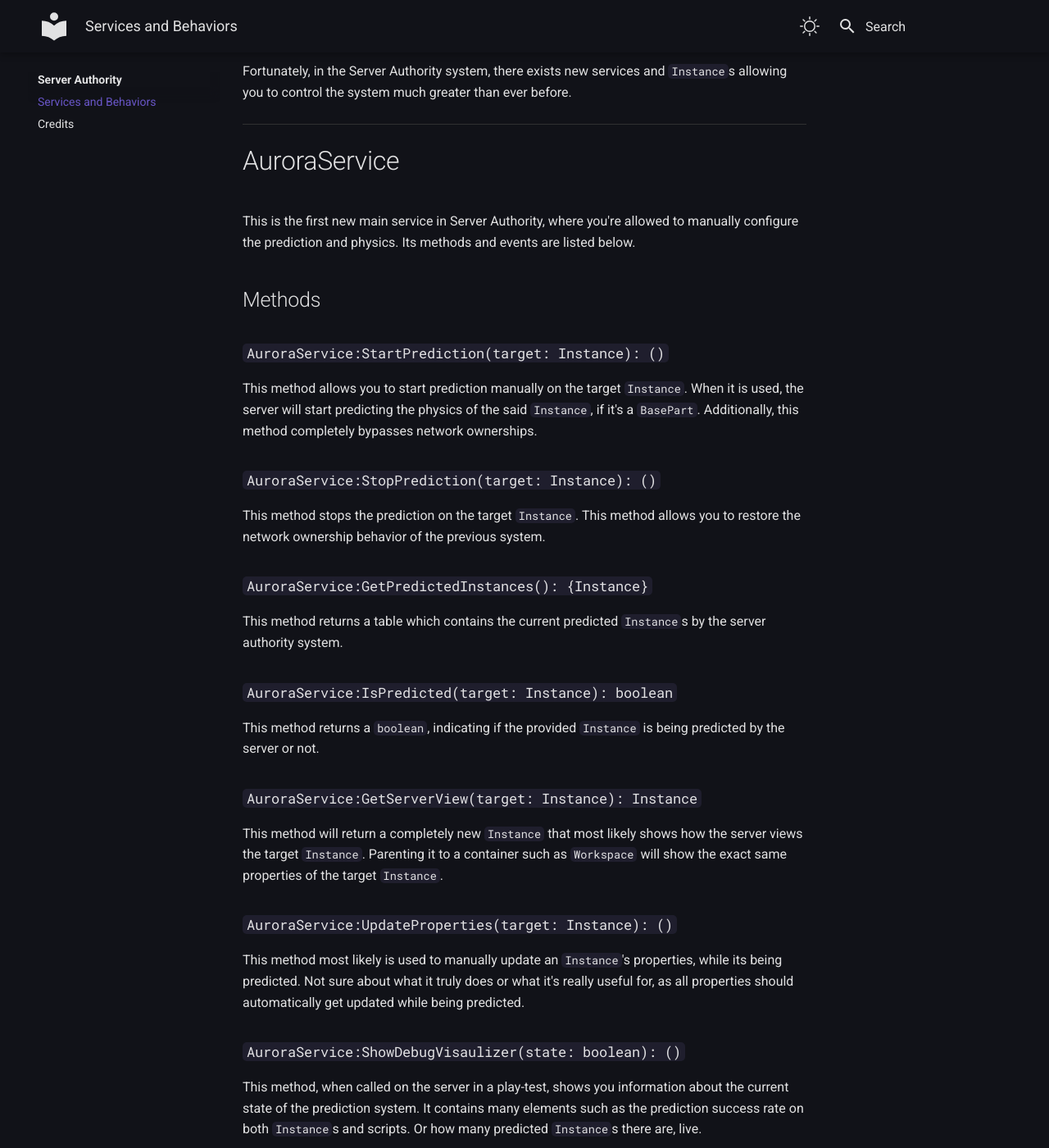
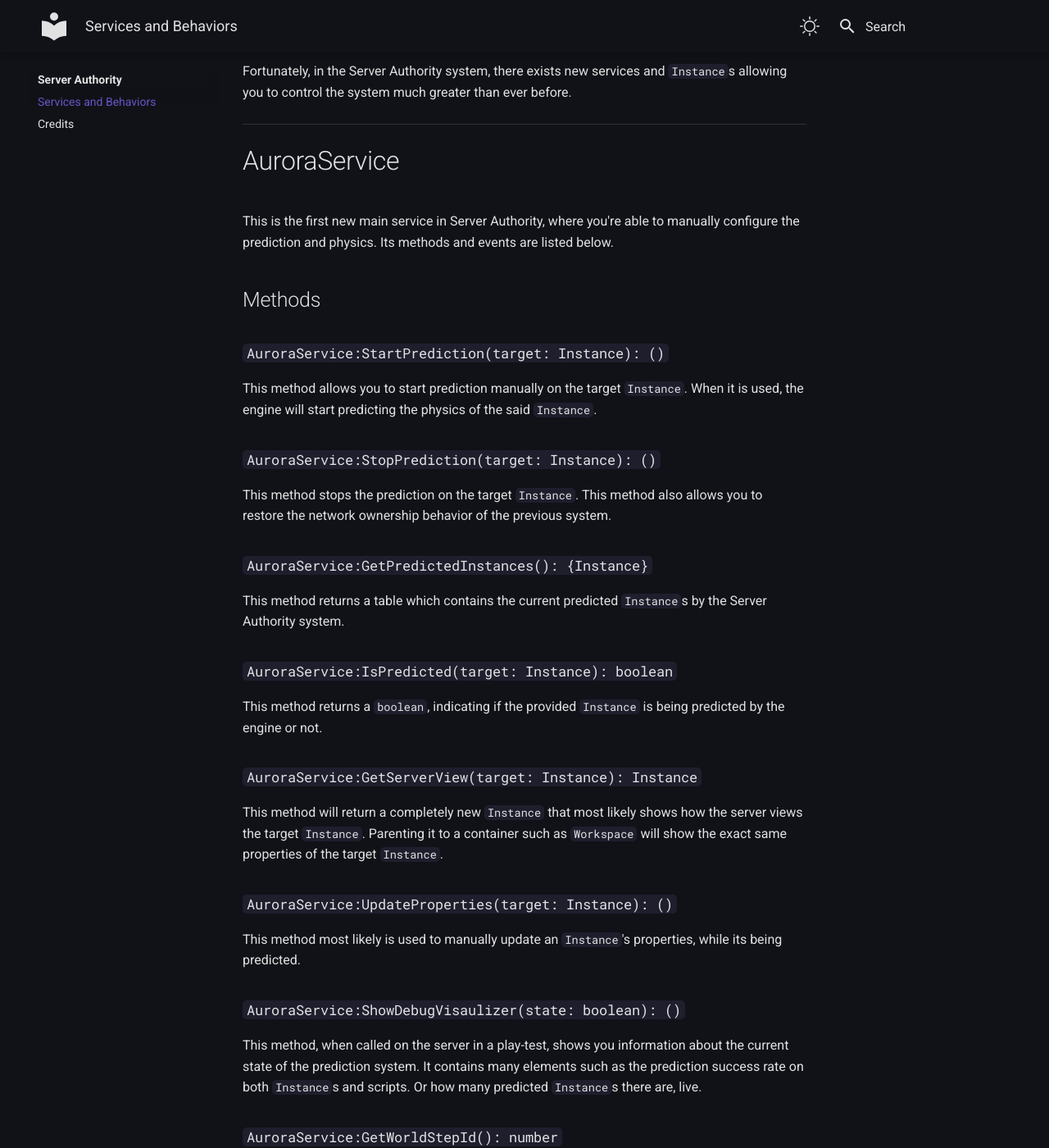
Before and after one commit to TenebrisNoctua/ServerAuthority, an MkDocs documentation site: the page built from docs/main/aurora.md, in a window 1280 px wide and 1400 px high, scrolled down 536 px. Shown: the whole window at 82% size. Built offline with MkDocs 1.6.1 and Material for MkDocs 9.7.7, drawn with Linux system fonts in a browser that asks for light colours; some of the changed text lies outside the part shown.

Commit message:
Update the Documentation.

```diff
--- a/docs/main/aurora.md
+++ b/docs/main/aurora.md
@@ -16,25 +16,25 @@
 
 # AuroraService
 
-This is the first new main service in Server Authority, where you're allowed to manually configure the prediction and physics. Its methods and events are listed below.
+This is the first new main service in Server Authority, where you're able to manually configure the prediction and physics. Its methods and events are listed below.
 
 ## Methods
 
 ### `AuroraService:StartPrediction(target: Instance): ()`
 
-This method allows you to start prediction manually on the target `Instance`. When it is used, the server will start predicting the physics of the said `Instance`, if it's a `BasePart`. Additionally, this method completely bypasses network ownerships.
+This method allows you to start prediction manually on the target `Instance`. When it is used, the engine will start predicting the physics of the said `Instance`.
 
 ### `AuroraService:StopPrediction(target: Instance): ()`
 
-This method stops the prediction on the target `Instance`. This method allows you to restore the network ownership behavior of the previous system.
+This method stops the prediction on the target `Instance`. This method also allows you to restore the network ownership behavior of the previous system.
 
 ### `AuroraService:GetPredictedInstances(): {Instance}`
 
-This method returns a table which contains the current predicted `Instance`s by the server authority system.
+This method returns a table which contains the current predicted `Instance`s by the Server Authority system.
 
 ### `AuroraService:IsPredicted(target: Instance): boolean`
 
-This method returns a `boolean`, indicating if the provided `Instance` is being predicted by the server or not.
+This method returns a `boolean`, indicating if the provided `Instance` is being predicted by the engine or not.
 
 ### `AuroraService:GetServerView(target: Instance): Instance`
 
@@ -44,7 +44,6 @@
 ### `AuroraService:UpdateProperties(target: Instance): ()`
 
 This method most likely is used to manually update an `Instance`'s properties, while its being predicted.
-Not sure about what it truly does or what it's really useful for, as all properties should automatically get updated while being predicted.
 
 ### `AuroraService:ShowDebugVisaulizer(state: boolean): ()`
 
@@ -101,12 +100,11 @@
 
 ### `AuroraService.FixedRateTick(deltaTime: number, worldStepId: number)`
 
-This event is fired (presumably) when the `worldStepId` changes.
-`deltaTime` should be a constant number, while the `worldStepId` increases.
+This event is the same as `RunService.FixedHeartbeat`, but provides an additional parameter called `worldStepId`.
 
 ### `AuroraService.Misprediction(worldStepId: number, mispredictedInstances: {Instance})`
 
-This event is fired when a misprediction occurs on certain `Instance`(s). This happens when there's a mismatch between the client and the server's prediction on an `Instance`'s physics.
+This event is the same as `RunService.Misprediction`, and is fired when a misprediction occurs on certain `Instance`(s). This happens when there's a mismatch between the client and the server's position on an `Instance`'s physics and movement.
 
 ### `AuroraService.Rollback(worldStepId: number)`
 
```
Also changed, not shown: other parts of docs/main/aurora.md (+1 -1 lines).
